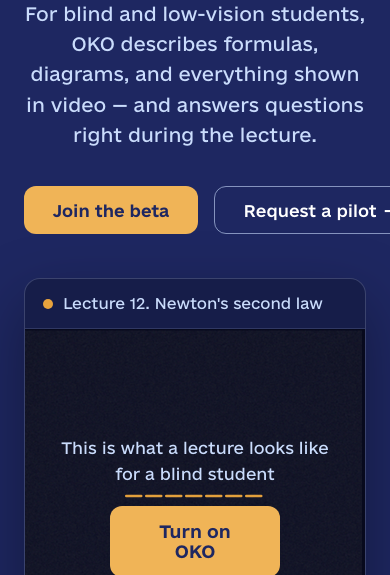
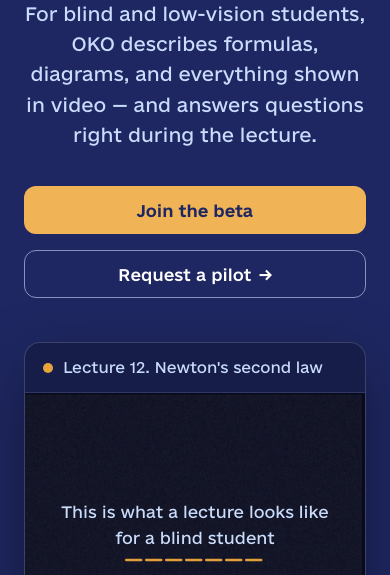
Before and after one commit to denmandryk/oko, a plain HTML site: page index.html in a window 390 px wide. Shown: the part 269-844 px from the top of the page. Drawn offline with Linux system fonts and the light colour scheme.

Commit message:
Add hero CTA styling and button adjustments in CSS
Introduce a new grid layout for the hero call-to-action section and update button styles to ensure proper padding and prevent text wrapping.

```diff
--- a/assets/css/style.css
+++ b/assets/css/style.css
@@ -1141,6 +1141,14 @@
   .hero-copy { margin-bottom: 44px; }
   .player-screen { height: clamp(280px, 70vw, 360px); min-height: clamp(280px, 70vw, 360px); }
   .screen-hint { font-size: .98rem; }
+  .hero-cta {
+    grid-template-columns: 1fr;
+    width: 100%;
+  }
+  .btn-oko {
+    white-space: nowrap;
+    padding-inline: 44px;
+  }
 }
 
 /* ---------- 10. prefers-* ---------- */
```
